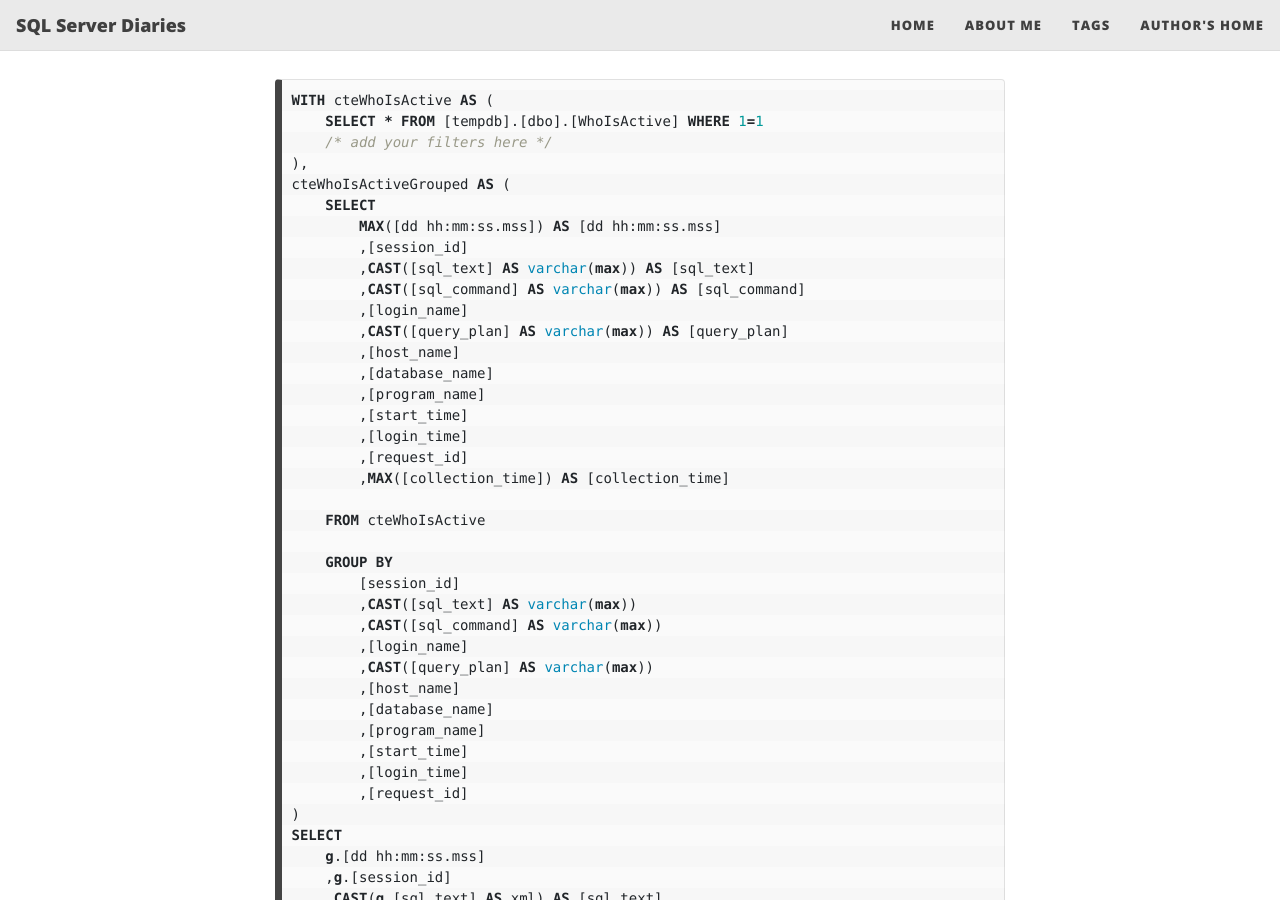
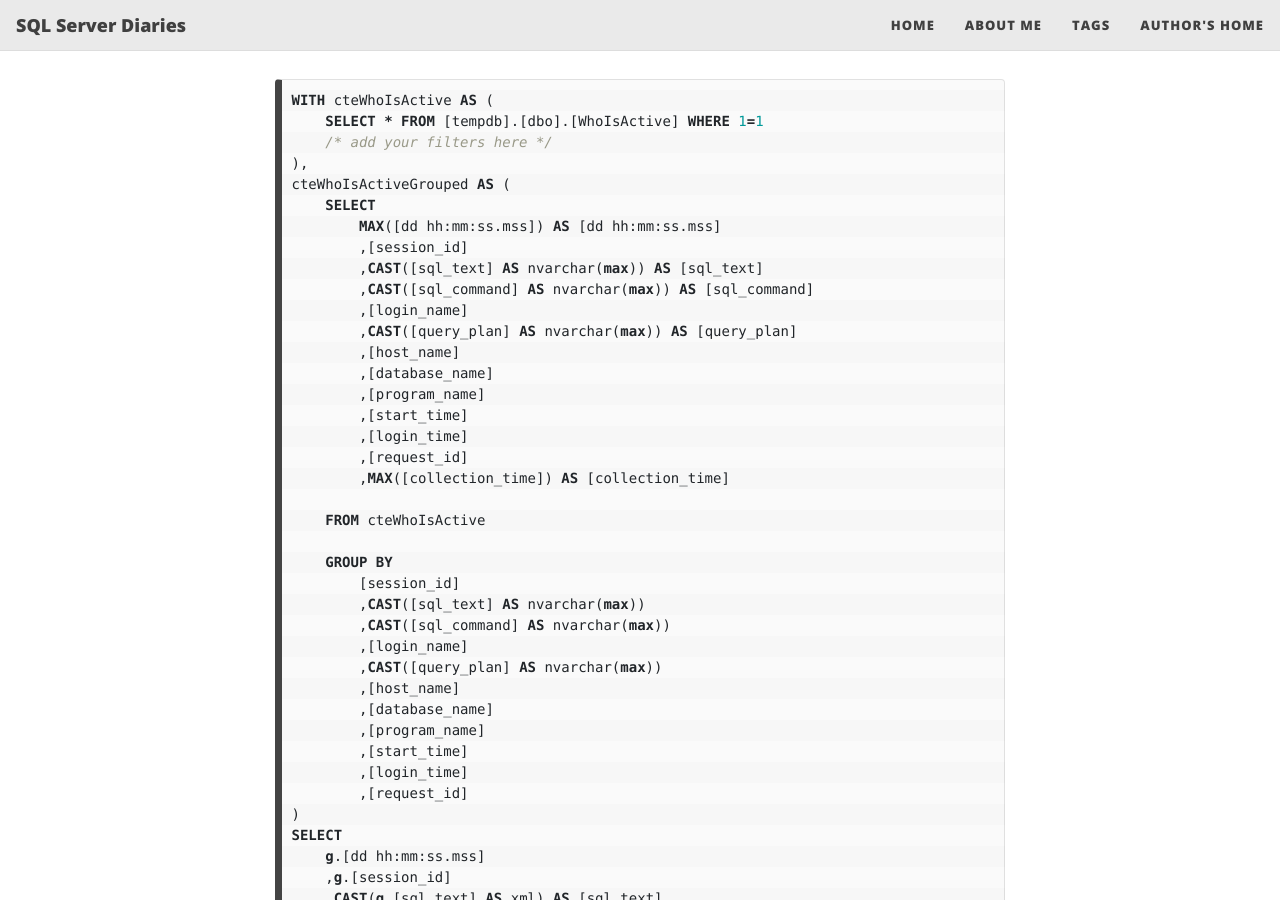
Before and after one commit to sqlserverdiaries/sqlserverdiaries.github.io, a Jekyll site: the page built from _posts/2021-04-20-quick-basic-monitoring.md, in a window 1280 px wide and 900 px high, scrolled down 3396 px. Built offline with Jekyll 4.4.1, drawn with Linux system fonts in a browser that asks for light colours; nearby versions of some CDN libraries; comment, search, counter and statistics services are not loaded.

Commit message:
Bug fix in code sample
Error: "Conversion of one or more characters from XML to target collation impossible"
Fix: Replace all varchar(max) conversions with nvarchar(max)

```diff
--- a/_posts/2021-04-20-quick-basic-monitoring.md
+++ b/_posts/2021-04-20-quick-basic-monitoring.md
@@ -130,10 +130,10 @@ cteWhoIsActiveGrouped AS (
     SELECT
         MAX([dd hh:mm:ss.mss]) AS [dd hh:mm:ss.mss]
         ,[session_id]
-        ,CAST([sql_text] AS varchar(max)) AS [sql_text]
-        ,CAST([sql_command] AS varchar(max)) AS [sql_command]
+        ,CAST([sql_text] AS nvarchar(max)) AS [sql_text]
+        ,CAST([sql_command] AS nvarchar(max)) AS [sql_command]
         ,[login_name]
-        ,CAST([query_plan] AS varchar(max)) AS [query_plan]
+        ,CAST([query_plan] AS nvarchar(max)) AS [query_plan]
         ,[host_name]
         ,[database_name]
         ,[program_name]
@@ -146,10 +146,10 @@ cteWhoIsActiveGrouped AS (
 
     GROUP BY
         [session_id]
-        ,CAST([sql_text] AS varchar(max))
-        ,CAST([sql_command] AS varchar(max))
+        ,CAST([sql_text] AS nvarchar(max))
+        ,CAST([sql_command] AS nvarchar(max))
         ,[login_name]
-        ,CAST([query_plan] AS varchar(max))
+        ,CAST([query_plan] AS nvarchar(max))
         ,[host_name]
         ,[database_name]
         ,[program_name]
```
